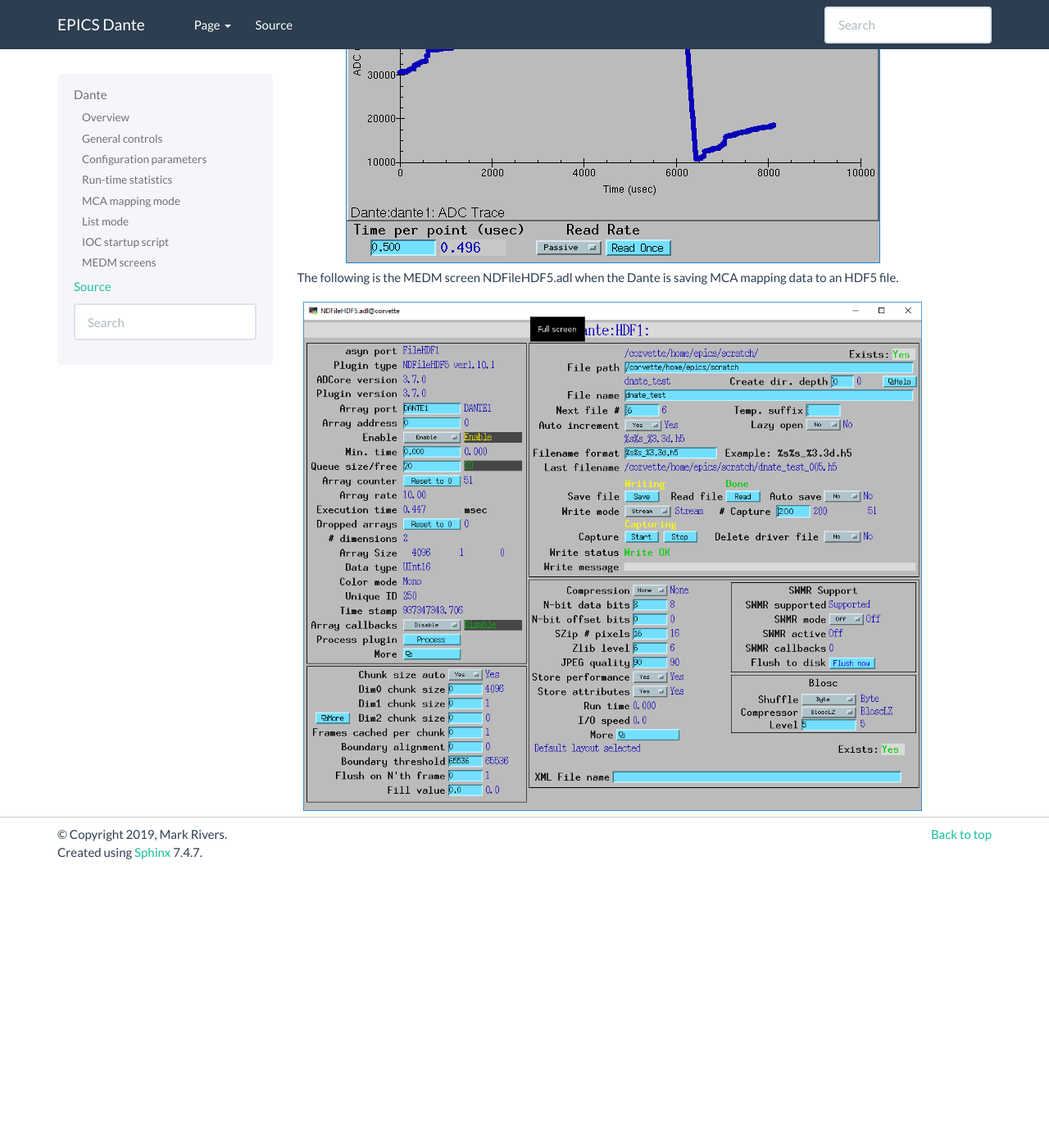
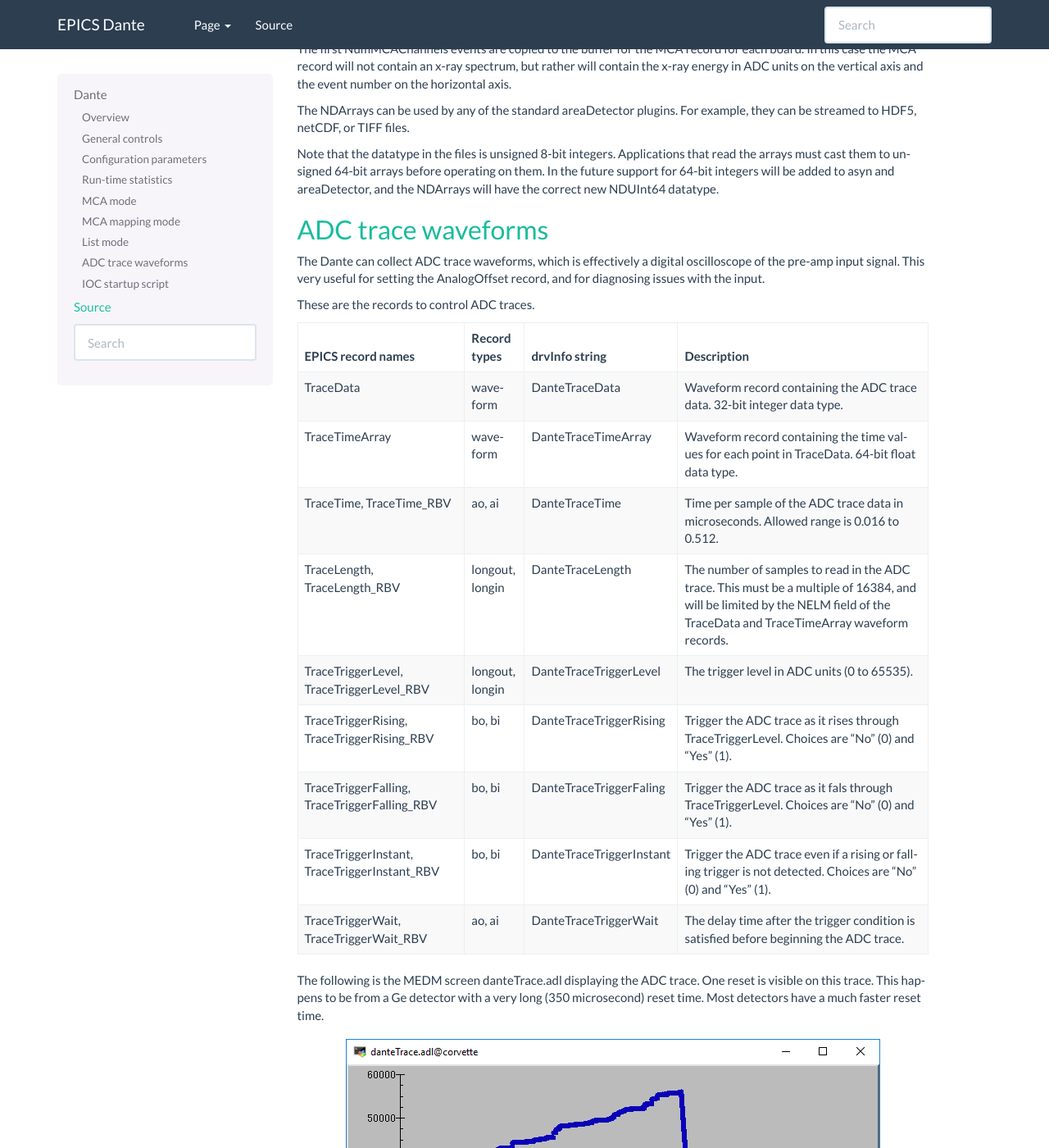
Before and after one commit to epics-modules/Dante, a Sphinx documentation site: the page built from docs/source/index.rst, in a window 1280 px wide and 1400 px high, scrolled down 7174 px. Shown: the whole window at 82% size. Built offline with Sphinx 7.4.7, drawn with Linux system fonts in a browser that asks for light colours; before the commit the page ends 8235 px from its top, so only the background shows below that; some of the changed text lies outside the part shown.

Commit message:
Numerous enhancements

```diff
--- a/docs/source/index.rst
+++ b/docs/source/index.rst
@@ -1,6 +1,6 @@
-======================================
+=====
 Dante
-======================================
+=====
 
 :author: Mark Rivers, University of Chicago
 
@@ -240,6 +240,24 @@
      - DanteLastTimeStamp
      - The last timestamp time in clock ticks.
 
+The following is the main MEDM screen dante.adl.
+
+.. figure:: dante.png
+    :align: center
+
+MCA mode
+--------
+The MCA mode collects a single MCA record at a time.  It is compatible with the MCA record, and is the same
+as MCA operation on many other EPICS MCAs, e.g. Canberra AIM, Amptek, XIA (Saturn, Mercury, xMAP, FalconX), SIS38XX, and others.
+
+It only supports counting for a preset real time, or counting indefinitely (PresetReal=0).
+It does not support PresetLive or PresetCounts which some other MCAs do.
+
+The following is the MEDM screen mca.adl displaying the mca spectrum as it is acquiring.
+
+.. figure:: dante_mca.png
+    :align: center
+
 
 MCA mapping mode
 ----------------
@@ -275,6 +293,12 @@
 
 The NDArrays can be used by any of the standard areaDetector plugins.  For example, they can be streamed
 to HDF5, netCDF, or TIFF files.
+
+The following is the MEDM screen NDFileHDF5.adl when the Dante is saving MCA mapping data to an HDF5 file.
+
+.. figure:: dante_mapping_hdf5.png
+    :align: center
+
 
 List mode
 ---------
@@ -332,48 +356,78 @@
 In the future support for 64-bit integers will be added to asyn and areaDetector, and the NDArrays will
 have the correct new NDUInt64 datatype.
 
+ADC trace waveforms
+-------------------
+The Dante can collect ADC trace waveforms, which is effectively a digital oscilloscope of the pre-amp input signal.
+This very useful for setting the AnalogOffset record, and for diagnosing issues with the input.
+
+These are the records to control ADC traces.
+
+.. cssclass:: table-bordered table-striped table-hover
+.. list-table::
+   :header-rows: 1
+   :widths: auto
+
+   * - EPICS record names
+     - Record types
+     - drvInfo string
+     - Description
+   * - TraceData
+     - waveform
+     - DanteTraceData
+     - Waveform record containing the ADC trace data. 32-bit integer data type.
+   * - TraceTimeArray
+     - waveform
+     - DanteTraceTimeArray
+     - Waveform record containing the time values for each point in TraceData. 64-bit float data type.
+   * - TraceTime, TraceTime_RBV
+     - ao, ai
+     - DanteTraceTime
+     - Time per sample of the ADC trace data in microseconds. Allowed range is 0.016 to 0.512.
+   * - TraceLength, TraceLength_RBV
+     - longout, longin
+     - DanteTraceLength
+     - The number of samples to read in the ADC trace.  This must be a multiple of 16384, and will be limited by the
+       NELM field of the TraceData and TraceTimeArray waveform records.
+   * - TraceTriggerLevel, TraceTriggerLevel_RBV
+     - longout, longin
+     - DanteTraceTriggerLevel
+     - The trigger level in ADC units (0 to 65535).
+   * - TraceTriggerRising, TraceTriggerRising_RBV
+     - bo, bi
+     - DanteTraceTriggerRising
+     - Trigger the ADC trace as it rises through TraceTriggerLevel. Choices are "No" (0) and "Yes" (1).
+   * - TraceTriggerFalling, TraceTriggerFalling_RBV
+     - bo, bi
+     - DanteTraceTriggerFaling
+     - Trigger the ADC trace as it fals through TraceTriggerLevel. Choices are "No" (0) and "Yes" (1).
+   * - TraceTriggerInstant, TraceTriggerInstant_RBV
+     - bo, bi
+     - DanteTraceTriggerInstant
+     - Trigger the ADC trace even if a rising or falling trigger is not detected. Choices are "No" (0) and "Yes" (1).
+   * - TraceTriggerWait, TraceTriggerWait_RBV
+     - ao, ai
+     - DanteTraceTriggerWait
+     - The delay time after the trigger condition is satisfied before beginning the ADC trace.
+
+The following is the MEDM screen danteTrace.adl displaying the ADC trace. One reset is visible on this trace.
+This happens to be from a Ge detector with a very long (350 microsecond) reset time.
+Most detectors have a much faster reset time.
+
+.. figure:: dante_trace.png
+    :align: center
+
+
 IOC startup script
 ------------------
 The command to configure an ADSpinnaker camera in the startup script is::
 
-  ADSpinnakerConfig(const char *portName, const char *cameraId, int traceMask, int memoryChannel,
-                    size_t maxMemory, int priority, int stackSize)
+  DanteConfig(portName, ipAddress, numDetectors, maxMemory)
 
-``portName`` is the name for the ADSpinnaker port driver
+``portName`` is the name for the Dante port driver
 
-``cameraId`` is the either the serial number of the camera or the camera index number in the system.  The serial number is normally printed
-on the camera, and it is also the last part of the camera name returned by arv-tool, for example for
-``"Point Grey Research-Blackfly S BFS-PGE-50S5C-18585624"``, it would be 18585624.
-If cameraId is less than 1000 it is assumed to be the system index number, if 1000 or greater it is assumed to be a serial number.
+``ipAddress`` is the IP address of the Dante
 
-``traceMask`` is the initial value of asynTraceMask to be used for debugging problems in the constructor.
-
-``memoryChannel`` is the internal channel number in the camera to be used for saved cameras settings.
+``numDetectors`` is the number of boards in the Dante system
 
 ``maxMemory`` is the maximum amount of memory the NDArrayPool is allowed to allocate.  0 means unlimited.
-
-``priority`` is the priority of the port thread.  0 means medium priority.
-
-``stackSize`` is the stack size.  0 means medium size.
-
-MEDM screens
-------------
-The following is the main MEDM screen dante.adl.
-
-.. figure:: dante.png
-    :align: center
-
-The following is the MEDM screen mca.adl displaying the mca spectrum as it is acquiring.
-
-.. figure:: dante_mca.png
-    :align: center
-
-The following is the MEDM screen danteTrace.adl displaying the ADC trace. One reset is visible on this trace.
-
-.. figure:: dante_trace.png
-    :align: center
-
-The following is the MEDM screen NDFileHDF5.adl when the Dante is saving MCA mapping data to an HDF5 file.
-
-.. figure:: dante_mapping_hdf5.png
-    :align: center
```
